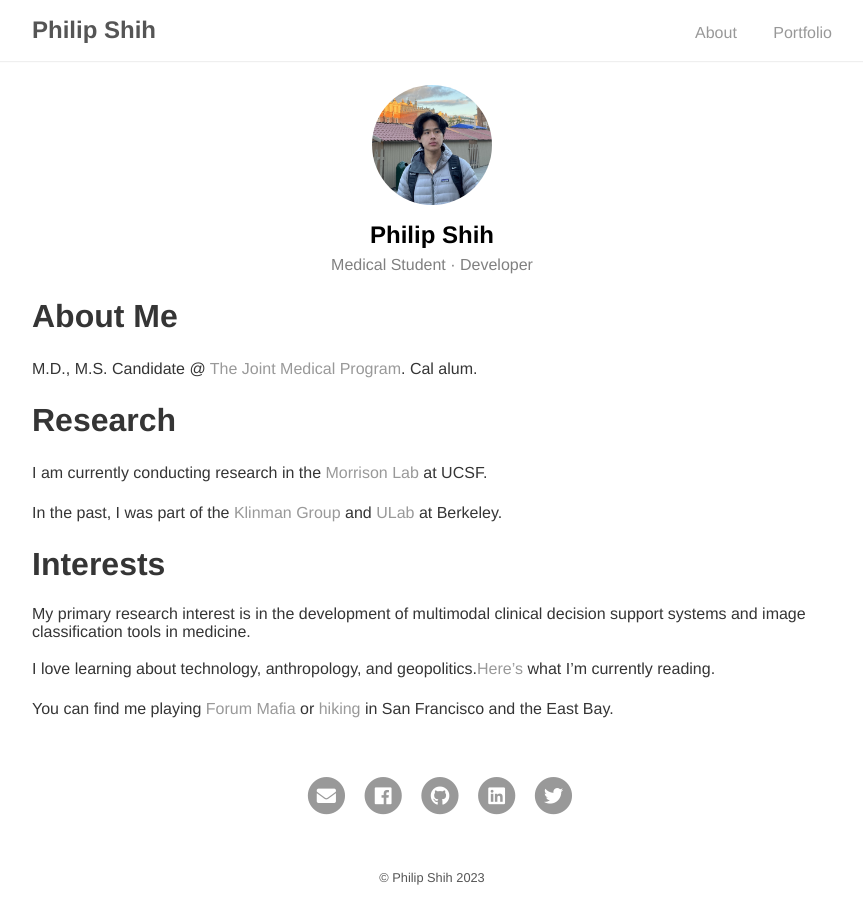
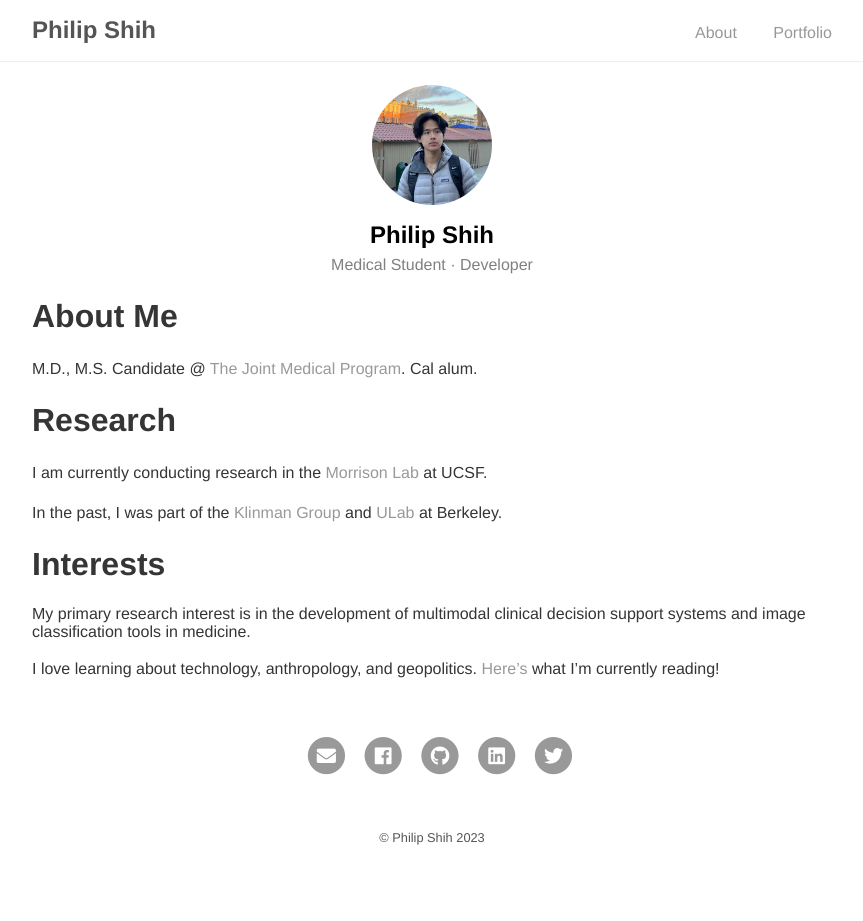
Before and after one commit to philipshih/philipshih.github.io, a Jekyll site: the page built from index.md, in a window 1280 px wide. Shown: the whole page, without its empty margins (208-1071 px from the left). Built offline with Jekyll 4.4.1, drawn with Linux system fonts in a browser that asks for light colours; our own code applies the rules of GitHub Pages for plain Markdown files; after the commit the page ends 900 px from its top, so only the background shows below that.

Commit message:
Update index.md

```diff
--- a/index.md
+++ b/index.md
@@ -15,6 +15,4 @@ In the past, I was part of the [Klinman Group](http://www.cchem.berkeley.edu/juk
 # Interests
 My primary research interest is in the development of multimodal clinical decision support systems and image classification tools in medicine.
 
-I love learning about technology, anthropology, and geopolitics.[Here's](https://www.goodreads.com/user/show/108682054-philip-shih) what I'm currently reading.
-
-You can find me playing [Forum Mafia](https://www.sc2mafia.com/forum/) or [hiking](https://www.alltrails.com/members/philip-shih-2?ref=header) in San Francisco and the East Bay.
+I love learning about technology, anthropology, and geopolitics. [Here's](https://www.goodreads.com/user/show/108682054-philip-shih) what I'm currently reading!
```
